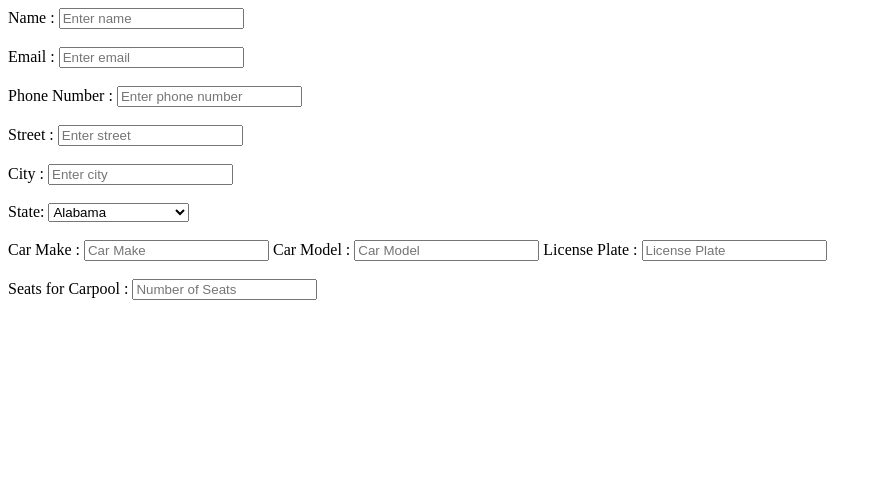
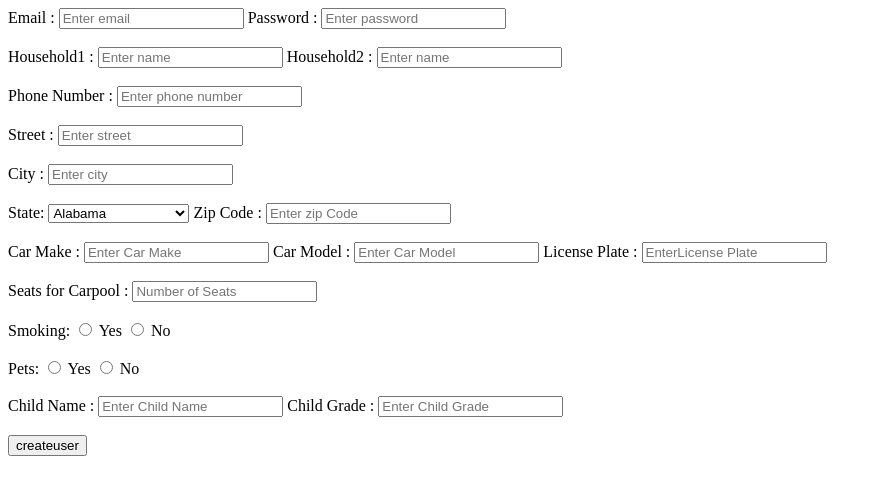
Before and after one commit to mssubha/school_carpool, a Flask app: template templates/newuser.html in a window 1280 px wide. Shown: the top 495 px of the page, without its empty margins (0-882 px from the left). Run offline with Flask 2, Linux system fonts and the light colour scheme; the template is opened without the code that fills it, so the values that code supplies are empty.

Commit message:
Entered User and Car through frontend

```diff
--- a/server.py
+++ b/server.py
@@ -37,6 +37,32 @@ def new_user():
     """ User Registration Page """
     return render_template('newuser.html')
 
+@app.route('/create_user', methods=['POST'])
+def create_user():
+    email = request.form.get('email')
+    password = request.form.get('password')
+    household1 = request.form.get('name1')
+    household2 = request.form.get('name2')
+    phone_number = request.form.get('phone')
+    address_street = request.form.get('street')
+    address_city = request.form.get('city')
+    address_state = request.form.get('state')
+    address_zip = request.form.get('zipcode')
+
+    crud.create_user(email, password, household1, household2, phone_number,
+                address_street, address_city, address_state, address_zip)
+
+    car_make = request.form.get("carmake")
+    car_model = request.form.get("carmodel")
+    license_plate = request.form.get("licenseplate")
+    seats = request.form.get("carpoolseats")
+    smoking = request.form.get("smoking")
+    pets = request.form.get("pets")
+
+    crud.create_user_car(email,car_make,car_model,license_plate,smoking,pets,seats)
+
+    return redirect('/')
+
 if __name__ == '__main__':
     connect_to_db(app)
     app.run(host='0.0.0.0', debug=True)
--- a/templates/newuser.html
+++ b/templates/newuser.html
@@ -4,20 +4,17 @@
 
 {% block body %}
 
-<!-- .new_user{
-    padding-left: 10px;
-    padding-right: 20px;
-    padding-top: 30px;
-    padding bottom: 10px;
-} -->
-
-<form action="/new_user" method="POST">
+<form action="/create_user" method="POST">
 
     <div class="new_user">
-        <label>Name : </label>
-        <input type="text" placeholder="Enter name" name="name" required> <br><br>
         <label>Email : </label>
-        <input type="text" placeholder="Enter email" name="email" required> <br><br>
+        <input type="text" placeholder="Enter email" name="email" required>
+        <label>Password : </label>
+        <input type="password" placeholder="Enter password" name="password" required> <br><br>
+        <label>Household1 : </label>
+        <input type="text" placeholder="Enter name" name="name1" required>
+        <label>Household2 : </label>
+        <input type="text" placeholder="Enter name" name="name2" required> <br><br>
         <label>Phone Number : </label>
         <input type="text" placeholder="Enter phone number" name="phone" required> <br><br>
         <label>Street : </label>
@@ -77,16 +74,37 @@
             <option value="WV">West Virginia</option>
             <option value="WI">Wisconsin</option>
             <option value="WY">Wyoming</option>
-        </select>	<br><br>
+        </select>
+        <label>Zip Code : </label>
+        <input type="text" placeholder="Enter zip Code" name="zipcode" required> <br><br>
 
         <label>Car Make : </label>
-        <input type="text" placeholder="Car Make" name="carmake" required>
+        <input type="text" placeholder="Enter Car Make" name="carmake" required>
         <label>Car Model : </label>
-        <input type="text" placeholder="Car Model" name="carmodel" required>
+        <input type="text" placeholder="Enter Car Model" name="carmodel" required>
         <label>License Plate : </label>
-        <input type="text" placeholder="License Plate" name="licenseplate" required> <br><br>
+        <input type="text" placeholder="EnterLicense Plate" name="licenseplate" required> <br><br>
         <label>Seats for Carpool : </label>
         <input type="text" placeholder="Number of Seats" name="carpoolseats" required> <br><br>
+
+        <label>Smoking:</label>
+        <input type="radio" name="smoking" value=1>
+        <label for="smoking">Yes</label>
+        <input type="radio" name="smoking" value=0>
+        <label for="smoking">No</label> <br><br>
+
+        <label> Pets:</label>
+        <input type="radio" name="pets" value=1>
+        <label for="pets">Yes</label>
+        <input type="radio" name="pets" value=0>
+        <label for="pets">No</label> <br><br>
+
+        <label>Child Name : </label>
+        <input type="text" placeholder="Enter Child Name" name="childname" required>
+        <label>Child Grade : </label>
+        <input type="text" placeholder="Enter Child Grade" name="childgrade" required> <br><br>
+
+        <input type ="submit" name="action" value="createuser">
 
     </div>
 </form>
```
Also changed, not shown: crud.py (+5 -3 lines).
